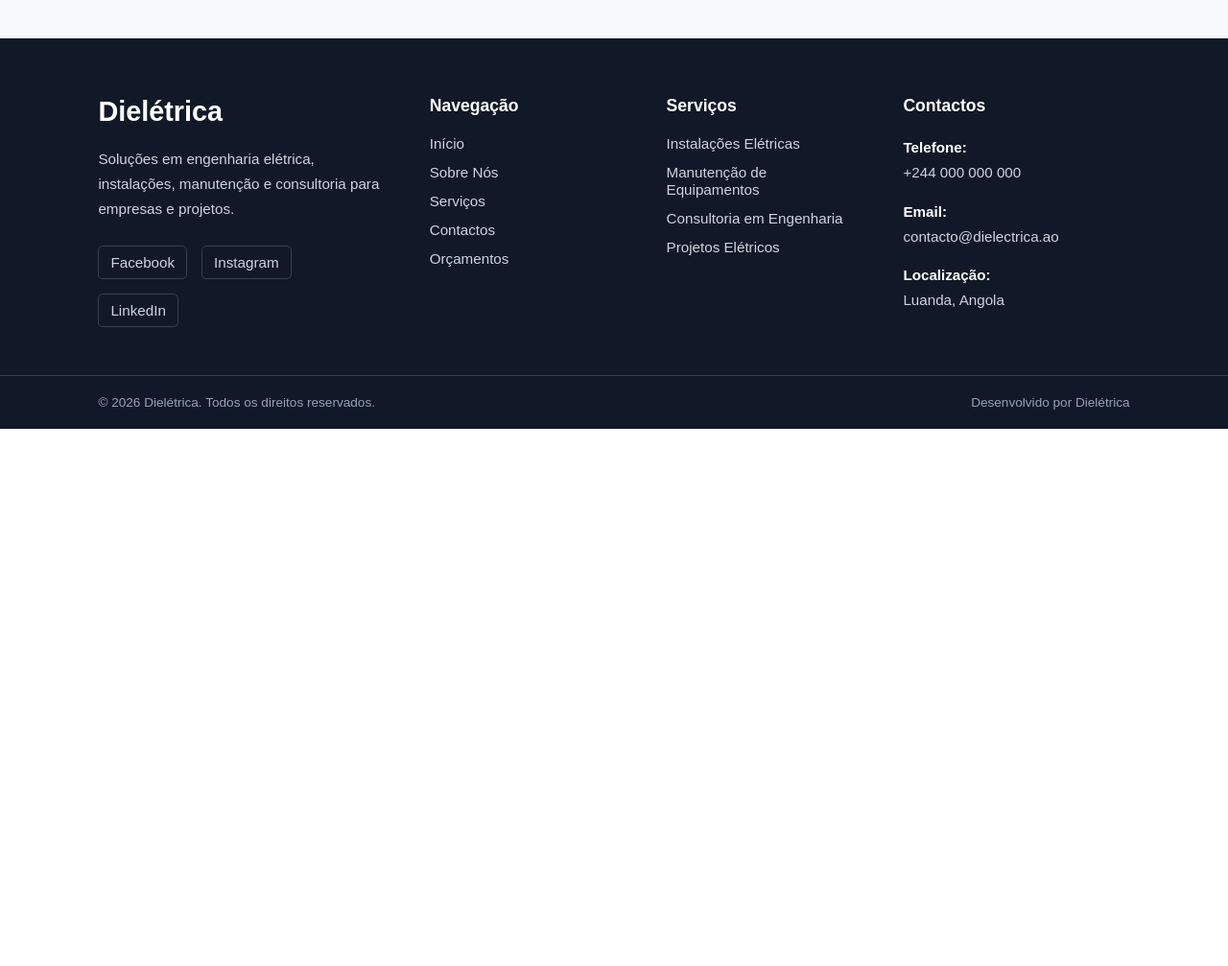
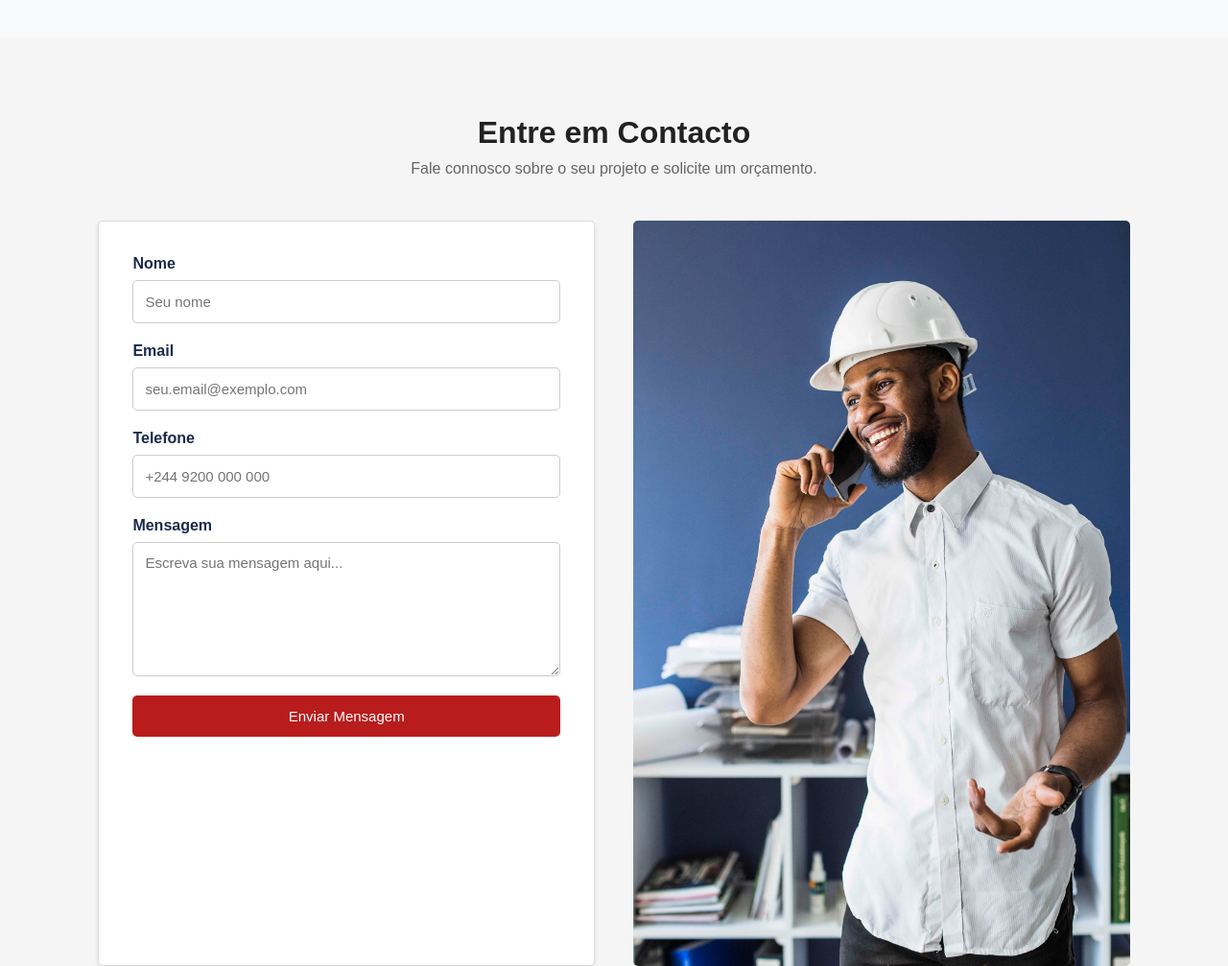
Before and after one commit to Joel-Santos611/dielectrica_engenharia, a plain HTML site: page index.html in a window 1280 px wide. Shown: the part 2760-3767 px from the top of the page at 96% size. Before the commit the page ends 3207 px from the top, so only its background shows below. Drawn offline with Linux system fonts and the light colour scheme.

Commit message:
Primeiro modelo de formulario

```diff
--- a/css/style.css
+++ b/css/style.css
@@ -1398,6 +1398,157 @@ header {
     }
 
 }
+
+/* Contacto */
+.contactos {
+    width: 100%;
+    padding: 80px 8%;
+    background-color: #f5f5f5;
+}
+
+.contactos-container {
+    width: 100%;
+    max-width: 1200px;
+    margin: 0 auto;
+}
+
+.contactos-titulo {
+    text-align: center;
+    margin-bottom: 45px;
+}
+
+.contactos-titulo h2 {
+    font-size: 2rem;
+    color: #222;
+    margin-bottom: 10px;
+}
+
+.contactos-titulo p {
+    color: #666;
+    font-size: 1rem;
+}
+
+/* Formulário + imagem */
+.contactos-conteudo {
+    display: grid;
+    grid-template-columns: 1fr 1fr;
+    gap: 40px;
+    align-items: stretch;
+}
+
+/* Formulário */
+.contactos-formulario {
+    background-color: #fff;
+    padding: 35px;
+    border-radius: 5px;
+    border: 1px solid #ddd;
+    box-shadow: 0 2px 5px rgba(0, 0, 0, .1);
+}
+
+.form-grupo {
+    display: flex;
+    flex-direction: column;
+    margin-bottom: 20px;
+}
+
+.form-grupo label {
+    color: #1A2B4C;
+    font-weight: 600;
+    margin-bottom: 8px;
+}
+
+.form-grupo input,
+.form-grupo textarea {
+    width: 100%;
+    padding: 12px;
+    border: 1px solid #ccc;
+    border-radius: 5px;
+    font-family: Arial, Helvetica, sans-serif;
+    font-size: 15px;
+    outline: none;
+}
+
+.form-grupo input {
+    height: 45px;
+}
+
+.form-grupo textarea {
+    resize: vertical;
+    min-height: 140px;
+}
+
+.form-grupo input:focus,
+.form-grupo textarea:focus {
+    border-color: #1A2B4C;
+}
+
+.form-btn {
+    width: 100%;
+    padding: 13px;
+    border: none;
+    border-radius: 5px;
+    background-color: #B91C1C;
+    color: #fff;
+    font-size: 15px;
+    cursor: pointer;
+    transition: background-color .3s ease, transform .3s ease;
+}
+
+.form-btn:hover {
+    background-color: #8B1A1A;
+    transform: translateY(-2px);
+}
+
+/* Imagem */
+.contactos-imagem {
+    width: 100%;
+    min-height: 100%;
+    overflow: hidden;
+    border-radius: 5px;
+}
+
+.contactos-imagem img {
+    width: 100%;
+    height: 100%;
+    display: block;
+    object-fit: cover;
+}
+
+/* Tablet */
+@media (max-width: 900px) {
+    .contactos {
+        padding: 70px 6%;
+    }
+
+    .contactos-conteudo {
+        grid-template-columns: 1fr;
+    }
+
+    .contactos-imagem {
+        height: 350px;
+        order: -1;
+    }
+}
+
+/* Mobile */
+@media (max-width: 600px) {
+    .contactos {
+        padding: 50px 20px;
+    }
+
+    .contactos-titulo h2 {
+        font-size: 1.7rem;
+    }
+
+    .contactos-formulario {
+        padding: 25px 20px;
+    }
+
+    .contactos-imagem {
+        height: 280px;
+    }
+}
+
 /* =========================================
    RODAPÉ
    ========================================= */
--- a/index.html
+++ b/index.html
@@ -372,7 +372,87 @@
 
 
 
+<!-- Contacto -->
+<section class="contactos" id="contactos">
 
+    <div class="contactos-container">
+
+        <div class="contactos-titulo">
+            <h2>Entre em Contacto</h2>
+            <p>
+                Fale connosco sobre o seu projeto e solicite um orçamento.
+            </p>
+        </div>
+
+        <div class="contactos-conteudo">
+
+            <!-- Formulário -->
+            <div class="contactos-formulario">
+                <form action="#" method="post">
+
+                    <div class="form-grupo">
+                        <label for="nome">Nome</label>
+                        <input
+                            type="text"
+                            id="nome"
+                            name="nome"
+                            placeholder="Seu nome"
+                            required
+                        >
+                    </div>
+
+                    <div class="form-grupo">
+                        <label for="email">Email</label>
+                        <input
+                            type="email"
+                            id="email"
+                            name="email"
+                            placeholder="seu.email@exemplo.com"
+                            required
+                        >
+                    </div>
+
+                    <div class="form-grupo">
+                        <label for="telefone">Telefone</label>
+                        <input
+                            type="tel"
+                            id="telefone"
+                            name="telefone"
+                            placeholder="+244 9200 000 000"
+                        >
+                    </div>
+
+                    <div class="form-grupo">
+                        <label for="mensagem">Mensagem</label>
+                        <textarea
+                            id="mensagem"
+                            name="mensagem"
+                            rows="6"
+                            placeholder="Escreva sua mensagem aqui..."
+                            required
+                        ></textarea>
+                    </div>
+
+                    <button type="submit" class="form-btn">
+                        Enviar Mensagem
+                    </button>
+
+                </form>
+            </div>
+
+            <!-- Imagem -->
+            <div class="contactos-imagem">
+                <img
+                    src="assets/img/chamada.jpg"
+                    alt="Equipa da Dielétrica Engenharia"
+                >
+            </div>
+
+        </div>
+
+    </div>
+
+</section>
 
    </main>
 
```
Also changed, not shown: assets/img/chamada.jpg (added).
